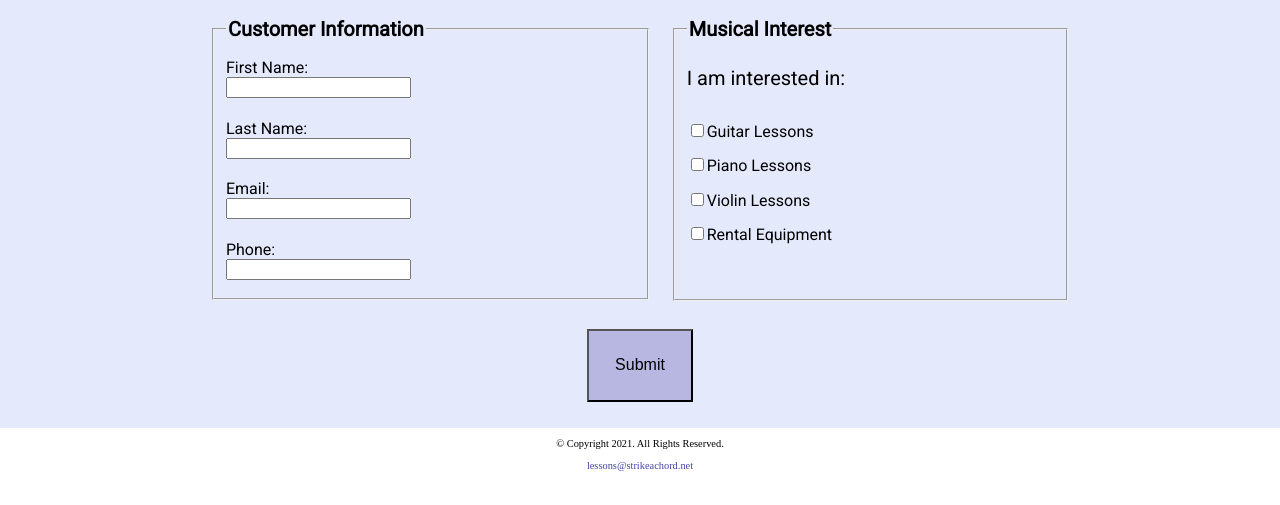
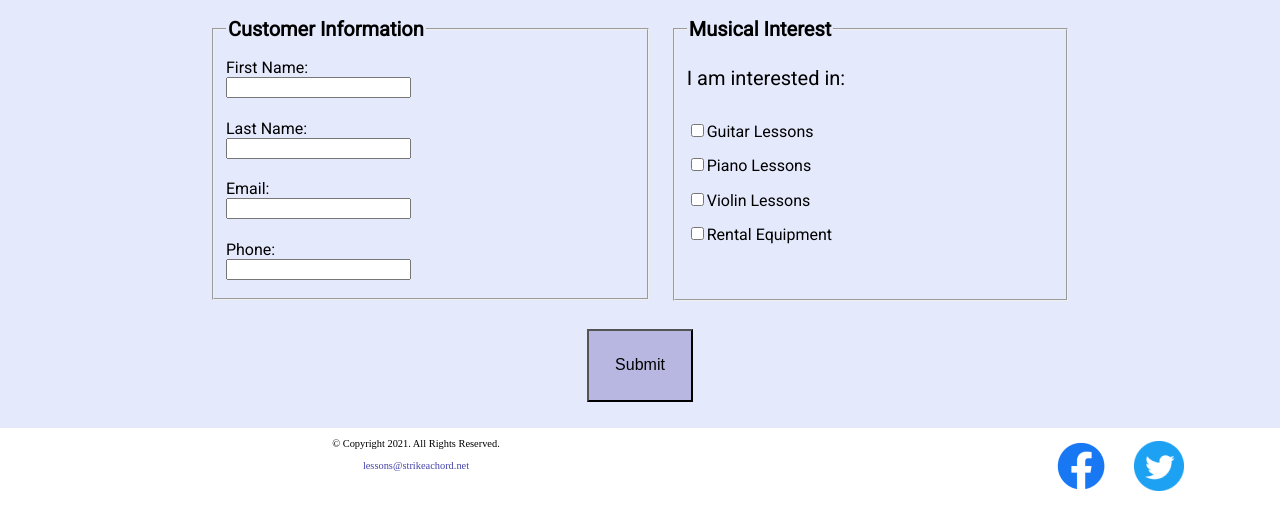
Before and after one commit to 334Fa23/ch11lab1-NLewandowski5, a plain HTML site: page contact.html in a window 1280 px wide. Shown: the part 899-1404 px from the top of the page. Before the commit the page ends 1380 px from the top, so only its background shows below. Drawn offline with Linux system fonts and the light colour scheme.

Commit message:
Completed Chapter 11 Lab for Strike a Chord Website
Completed Chapter 11 Lab using social media and SEO.

```diff
--- a/contact.html
+++ b/contact.html
@@ -6,8 +6,9 @@
  -->
 <html lang="en">
 <head>
-	<title>Strike a Chord: Contact</title>
+	<title>Location | Strike a Chord</title>
 	<meta charset="utf-8">
+    <meta name="description" content="Contact us at (814) 555-9228 or visit us at 1122 Music Lane, Chicago, IL for more information.">
     <link rel="stylesheet" href="css/styles.css">
     <meta name="viewport" content="width=device-width, initial-scale=1.0">
     <link href="https://fonts.googleapis.com/css?family=DM+Serif+Display:400i|Roboto&display=swap" rel="stylesheet">
@@ -88,9 +89,9 @@
 
                         <label for="guitarles"><input type="checkbox" name="interest" id="guitarles" value="Guitar Lessons">Guitar Lessons</label>
 
-                        <label for="piano"><input type="checkbox" name="interest" id="pianoles" value="Piano Lessons">Piano Lessons</label>
+                        <label for="pianoles"><input type="checkbox" name="interest" id="pianoles" value="Piano Lessons">Piano Lessons</label>
 
-                        <label for="violin"><input type="checkbox" name="interest" id="violinles" value="Violin Lessons">Violin Lessons</label>
+                        <label for="violinles"><input type="checkbox" name="interest" id="violinles" value="Violin Lessons">Violin Lessons</label>
 
                         <label for="rent"><input type="checkbox" name="interest" id="rent" value="Rental Equipment">Rental Equipment</label>
 
@@ -105,8 +106,17 @@
 	</main>
 
 	<footer>
-		<p>&copy; Copyright 2021. All Rights Reserved.</p>
-		<p><a href="mailto:lessons@strikeachord.net">lessons@strikeachord.net</a></p>
+
+		<div class="copyright">
+			<p>&copy; Copyright 2021. All Rights Reserved.</p>
+			<p><a href="mailto:lessons@strikeachord.net">lessons@strikeachord.net</a></p>
+		</div>
+
+		<div class="social">
+			<a href="https://www.facebook.com" target="_blank"><img src="images/facebook-logo.png" alt="Facebook logo"></a>
+			<a href="https://www.twitter.com" target="_blank"><img src="images/twitter-logo.png" alt="Twitter logo"></a>
+		</div>
+
 	</footer>
 	<script src="scripts/script.js"></script>
 </body>
--- a/css/styles.css
+++ b/css/styles.css
@@ -1,6 +1,6 @@
 /*
-Author: Maria Cruz
-Date: Current Date
+Author: Nolan Lewandowski
+Date: 9/26/23
 File Name: styles.css
 */
 
@@ -231,6 +231,11 @@ footer a {
     text-decoration: none;
 }
 
+.social img {
+    display: inline-block;
+    padding: 4%;
+}
+
 /* Media Query for Tablet Viewport */
 @media screen and (min-width: 550px), print {
 
@@ -299,6 +304,17 @@ footer a {
     form {
         width: 70%;
         margin: 0 auto;
+    }
+
+    /* Tablet Viewport: Style rules for footer area */
+    .copyright {
+        float: left;
+        width: 65%;
+    }
+
+    .social {
+        float: right;
+        width: 25%;
     }
 
 }
```
Also changed, not shown: index.html (+14 -4 lines), instructors.html (+13 -3 lines), lessons.html (+13 -3 lines), rentals.html (+13 -3 lines), template.html (+11 -2 lines).
